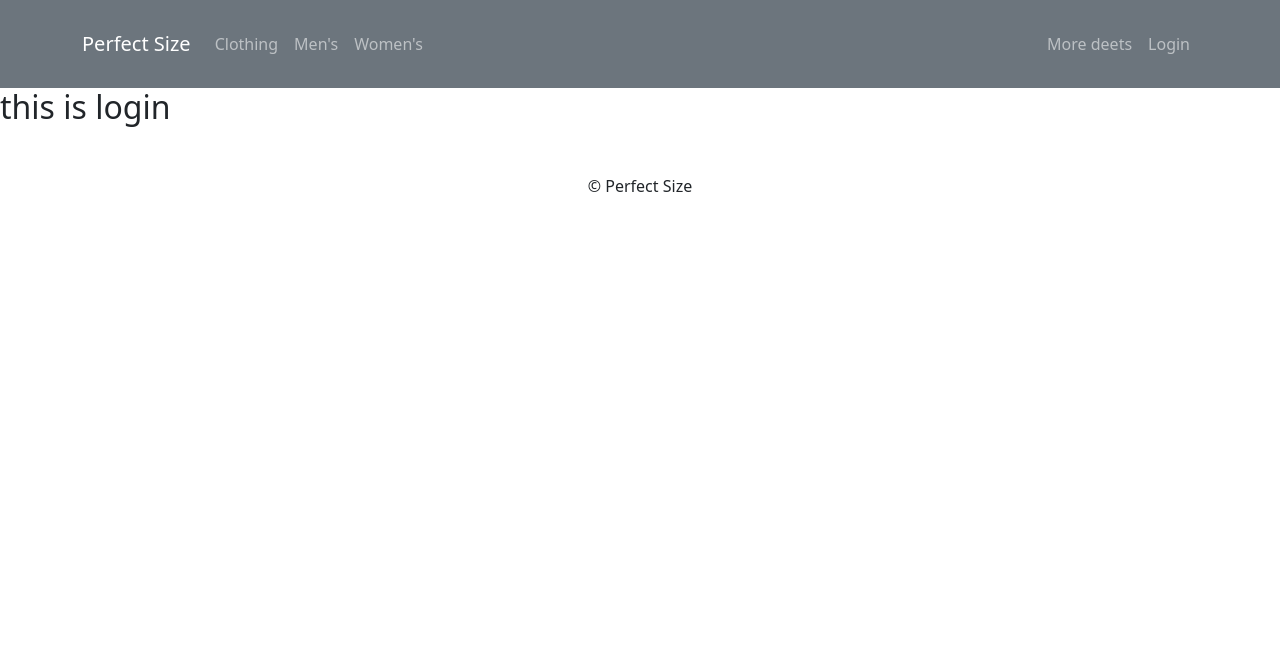
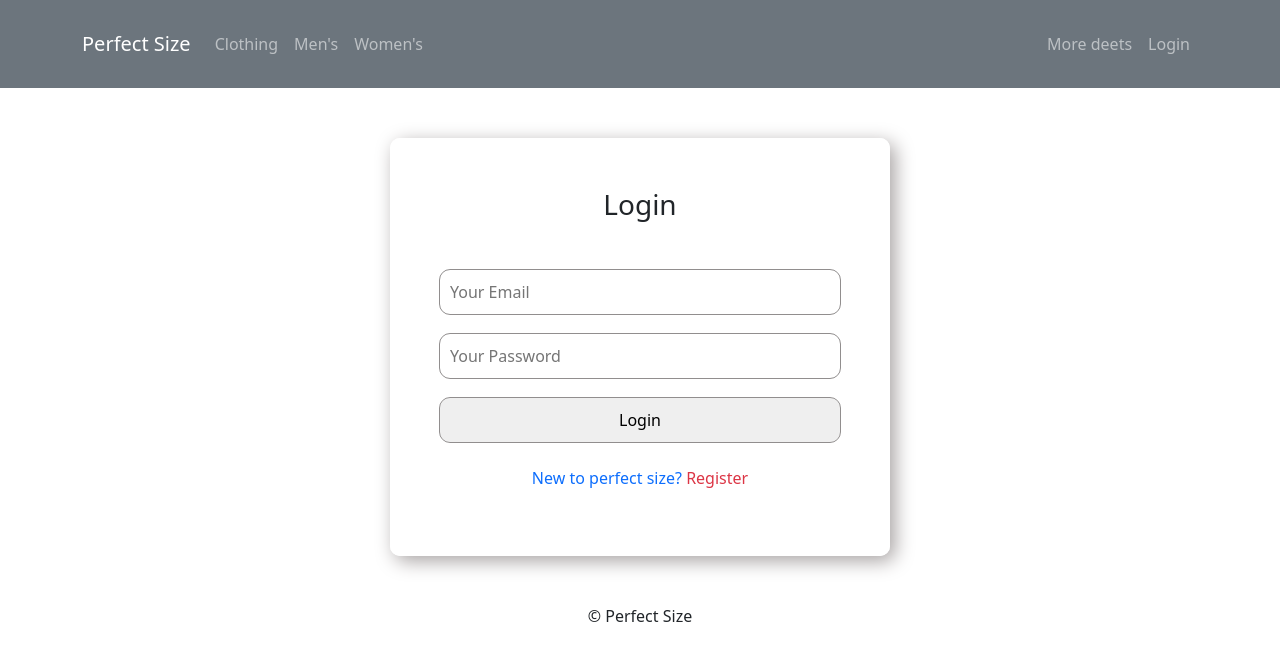
Before and after one commit to mehedihasan99/warehouse-management-client, a React (Create React App) app: page /login in a window 1280 px wide. Shown: the top 660 px of the page. Built offline with nearby package versions, Linux system fonts and the light colour scheme.

Commit message:
add login form

```diff
--- a/src/App.js
+++ b/src/App.js
@@ -7,6 +7,7 @@ import Footer from './Pages/Shared/Footer/Footer';
 import Inventory from './Pages/Inventory/Inventory';
 import NotFound from './Pages/Shared/NotFound/NotFound';
 import Login from './Pages/Login/Login/Login';
+import Register from './Pages/Login/Register/Register';
 
 function App() {
   return (
@@ -16,6 +17,7 @@ function App() {
         <Route path='/' element={<Home></Home>}></Route>
         <Route path='/inventory/:id' element={<Inventory></Inventory>}></Route>
         <Route path='/home' element={<Home></Home>}></Route>
+        <Route path='/register' element={<Register></Register>}></Route>
         <Route path='/login' element={<Login></Login>}></Route>
         <Route path='*' element={<NotFound></NotFound>}></Route>
       </Routes>
--- a/src/Pages/Login/Login/Login.css
+++ b/src/Pages/Login/Login/Login.css
@@ -0,0 +1,35 @@
+.main-container {
+    display: flex;
+    margin-top: 50px;
+    justify-content: center;
+    align-items: center;
+}
+
+.form-container {
+    border-radius: 10px;
+    background: linear-gradient(145deg, #ffff, #ffff);
+    box-shadow: 5px 5px 19px rgb(167, 162, 162),
+        -5px -5px 19px #ffff;
+    padding: 50px;
+    width: 500px;
+}
+
+.form-container input {
+    display: block;
+    border-radius: 10px;
+    border: none;
+    outline: 1px solid rgb(145, 142, 142);
+    padding: 10px;
+    margin-top: 20px;
+    width: 100%;
+}
+
+.form-container input[type=submit]:hover {
+    outline: none;
+    background-color: rgb(89, 101, 239);
+    color: white;
+}
+
+.link-btn {
+    text-decoration: none;
+}
--- a/src/Pages/Login/Login/Login.js
+++ b/src/Pages/Login/Login/Login.js
@@ -1,9 +1,28 @@
-import React from 'react';
+import React, { useRef } from 'react';
+import { Link } from 'react-router-dom';
 import './Login.css'
 const Login = () => {
+    const emailRef = useRef('');
+    const passRef = useRef('');
+    const handleLogin = event => {
+        event.preventDefault();
+        const email = emailRef.current.value;
+        const pass = passRef.current.value;
+        console.log(email, pass);
+    }
+
     return (
-        <div>
-            <h2>this is login</h2>
+        <div className='container main-container'>
+            <form onSubmit={handleLogin} className='form-container'>
+                <h3 className='text-center mb-5'>Login</h3>
+                <input type="email" ref={emailRef} name="email" placeholder='Your Email' required />
+                <input type="password" ref={passRef} name="password" placeholder='Your Password' />
+                <input type="submit" value="Login" required />
+                <p className='text-center mt-4'>
+                    <span className='text-primary'>New to perfect size?</span>
+                    <span> <Link className='link-btn text-danger' to='/register'>Register</Link></span>
+                </p>
+            </form>
         </div>
     );
 };
--- a/src/Pages/Login/Register/Register.js
+++ b/src/Pages/Login/Register/Register.js
@@ -1,9 +1,23 @@
-import React from 'react';
+import React, { useRef } from 'react';
+import { Link } from 'react-router-dom';
 import './Register.css'
 const Register = () => {
+    const nameRef = useRef('');
+    const emailRef = useRef('');
+    const passRef = useRef('');
     return (
-        <div>
-            <h2>this is register</h2>
+        <div className='container main-container'>
+            <form className='form-container'>
+                <h3 className='text-center mb-5'>Register</h3>
+                <input type="text" name="name" placeholder='Your Name' />
+                <input type="email" name="email" placeholder='Your Email' required />
+                <input type="password" name="password" placeholder='Your Password' />
+                <input type="submit" value="Register" required />
+                <p className='text-center mt-4'>
+                    <span className='text-primary'>Already have a account?</span>
+                    <span> <Link className='link-btn text-danger' to='/login'>Login</Link></span>
+                </p>
+            </form>
         </div>
     );
 };
```
